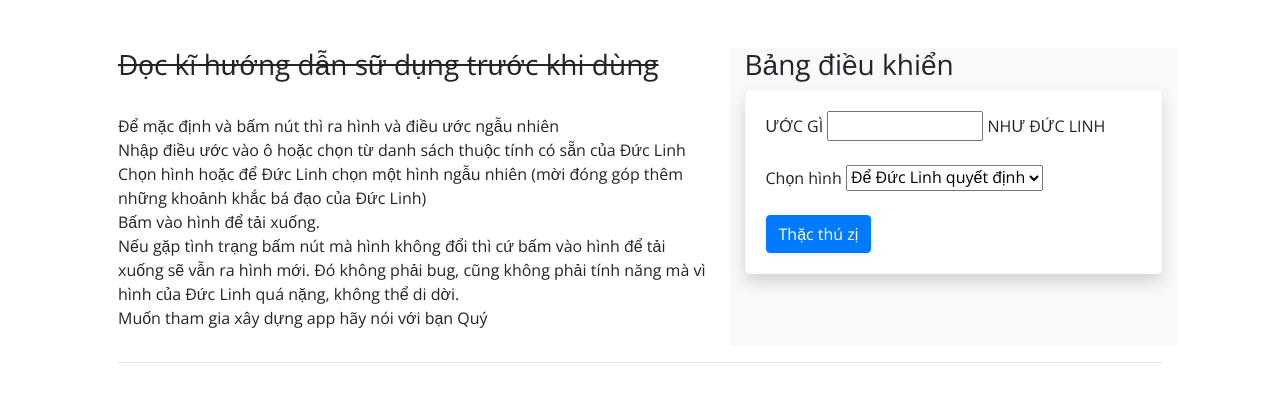
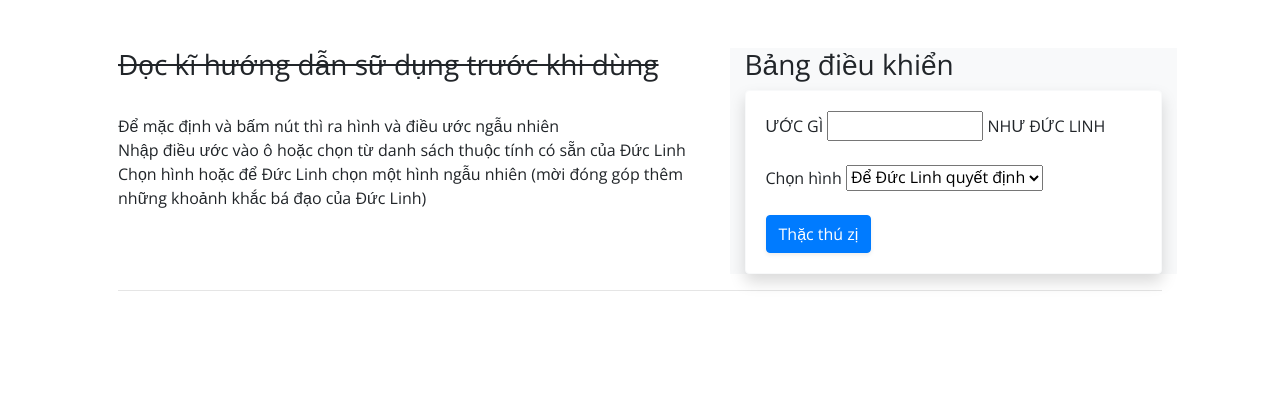
Before and after one commit to motmaytinh/i-wish, a Flask app: page / in a window 1280 px wide. Shown: the top 402 px of the page. Run offline with Flask 2, Linux system fonts and the light colour scheme; some libraries are stand-ins or nearby versions.

Commit message:
update guide

```diff
--- a/templates/meme.html
+++ b/templates/meme.html
@@ -23,12 +23,6 @@
                     <br>Nhập điều ước vào ô hoặc chọn từ danh sách thuộc tính có sẵn của Đức Linh
                     <br>Chọn hình hoặc để Đức Linh chọn một hình ngẫu nhiên (mời đóng góp thêm những khoảnh khắc bá đạo
                     của Đức Linh)
-                    <br>Bấm vào hình để tải xuống.
-                    <br>Nếu gặp tình trạng bấm nút mà hình không đổi thì cứ bấm vào hình để tải xuống sẽ vẫn ra hình
-                    mới. Đó không phải bug, cũng không phải tính năng mà vì hình của Đức Linh quá nặng, không thể di
-                    dời.
-                    <br>Muốn tham gia xây dựng app hãy nói với bạn Quý
-                    <br>
                 </p>
             </div>
             <div class="col-sm-5 bg-light">
```
